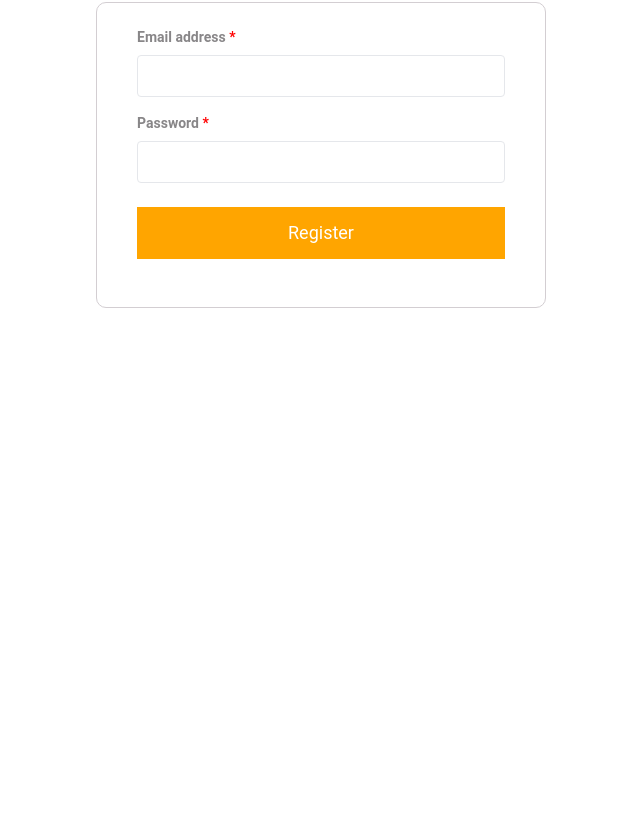
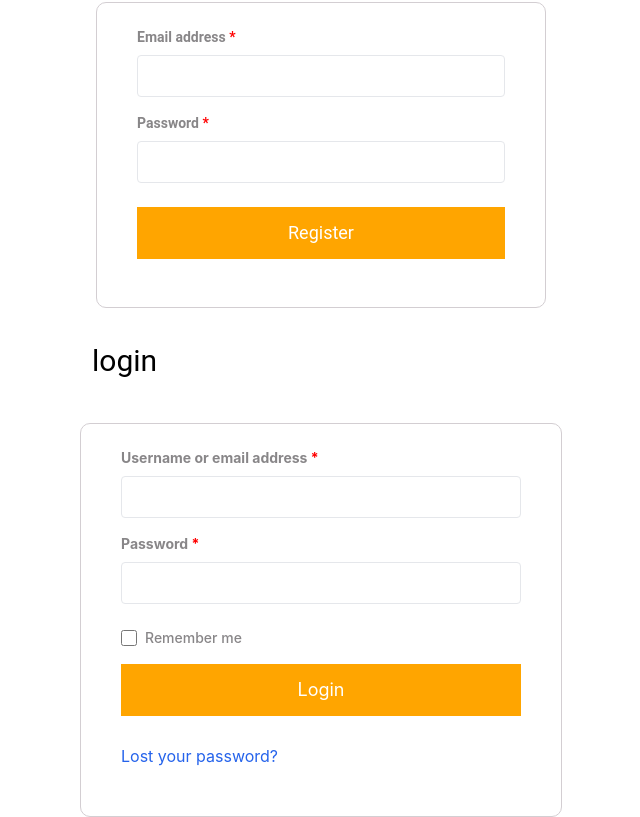
Before and after one commit to rahila009/E-commerce-website, a React (Create React App) app: page / in a window 1280 px wide. Shown: the part 1613-2430 px from the top of the page, without its empty margins (319-959 px from the left). Before the commit the page ends 1921 px from the top, so only its background shows below. Built offline with nearby package versions, Linux system fonts and the light colour scheme.

Commit message:
resolve conflicts and merge registration branch in dev

```diff
--- a/src/App.js
+++ b/src/App.js
@@ -1,18 +1,14 @@
 import React from "react";
 import Slider from "./components/Slider";
 import Zone from "./components/gadegetzone";
-import Accounts from "./pages/account"
-import LoginPage from "./pages/loginPage"
+import Accounts from "./pages/account";
+import LoginPage from "./pages/loginPage";
 export default function App() {
-
-    return(
-        <>
- <Zone/>
-<Slider/>
-    <Accounts/>
-    {/* <LoginPage/> */}
-        </>
-    )
-
-
+  return (
+    <>
+      <Slider />
+      <Accounts />
+      <LoginPage/>
+    </>
+  );
 }
```
